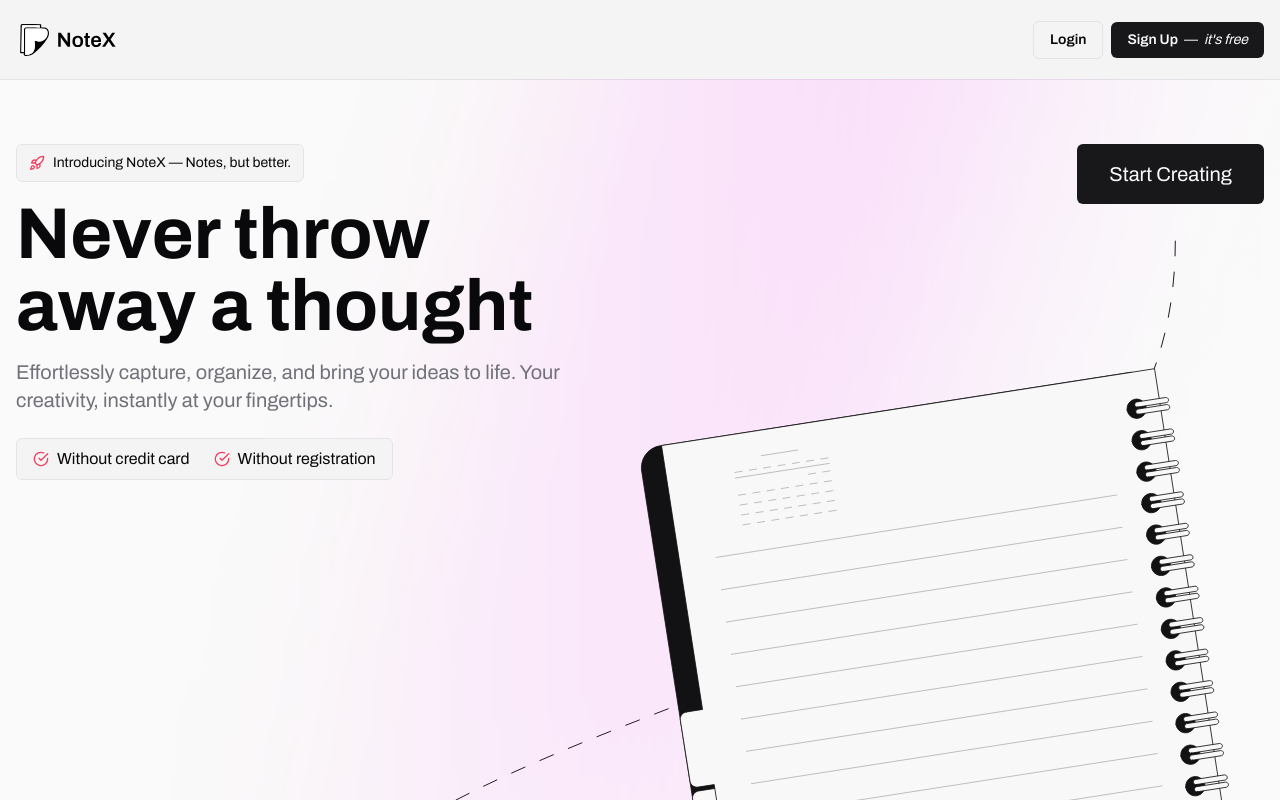
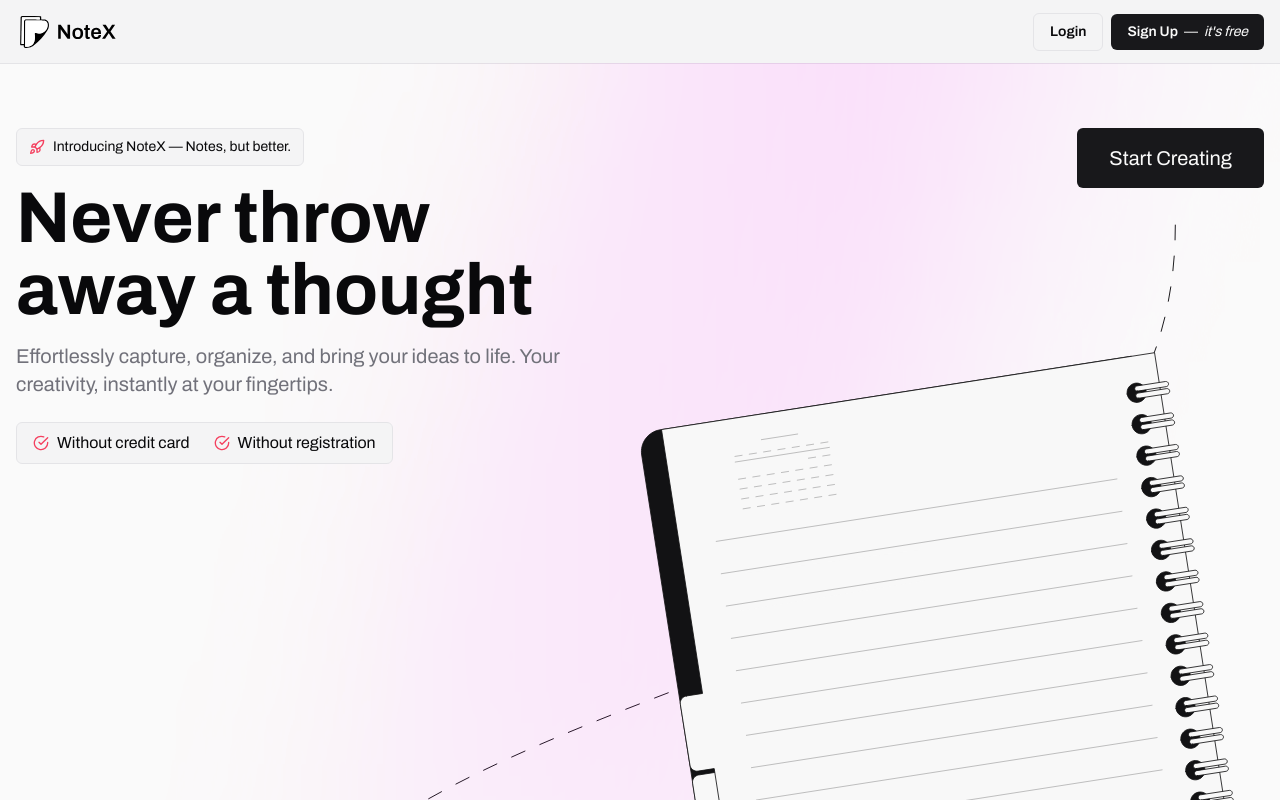
Before and after one commit to notexdotlive/notex, a Next.js app: page / in a window 1280 px wide. Shown: the top 800 px of the page. Built offline with nearby package versions, Linux system fonts and the light colour scheme.

Commit message:
styles: update header height

```diff
--- a/app/components/header.tsx
+++ b/app/components/header.tsx
@@ -1,8 +1,8 @@
 export default function Header() {
   return (
-    <header className="flex flex-1 items-center justify-between min-w-screen h-20 mx-auto bg-zinc-100 border-b border-zinc-200 z-20">
+    <header className="flex flex-1 items-center justify-between min-w-screen h-16 mx-auto bg-zinc-100 border-b border-zinc-200 z-20">
       <div
-        className="flex flex-1 items-center justify-between gap-4 w-full max-w-screen-hd h-full mx-auto p-4"
+        className="flex flex-1 items-center justify-between gap-4 w-full max-w-screen-hd h-full mx-auto px-4 py-2"
         id="header-content"
       >
         <div className="flex items-center justify-start gap-4">
```
